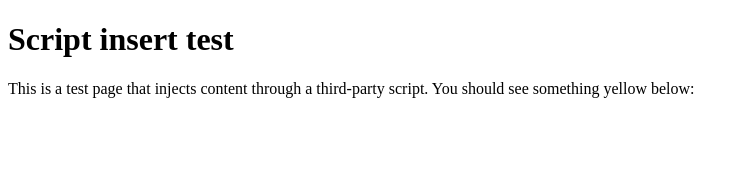
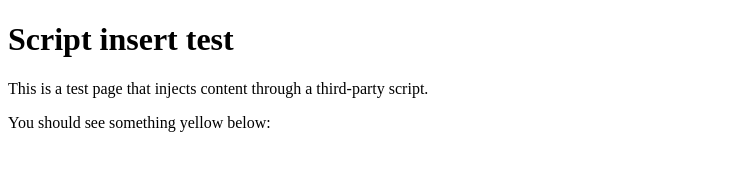
Before and after one commit to cvidmar/cvidmar.github.io, a plain HTML site: page script-host.html in a window 1280 px wide. Shown: the whole page, without its empty margins (0-749 px from the left). Drawn offline with Linux system fonts and the light colour scheme.

Commit message:
Update script-host.html

```diff
--- a/script-host.html
+++ b/script-host.html
@@ -7,7 +7,8 @@
 <body>
 
 <h1>Script insert test</h1>
-<p>This is a test page that injects content through a third-party script. You should see something yellow below:</p>
+  <p>This is a test page that injects content through a third-party script.</p>
+  <p>You should see something yellow below:</p>
   <div id="script-place"></div>
 </body>
 </html>
```
